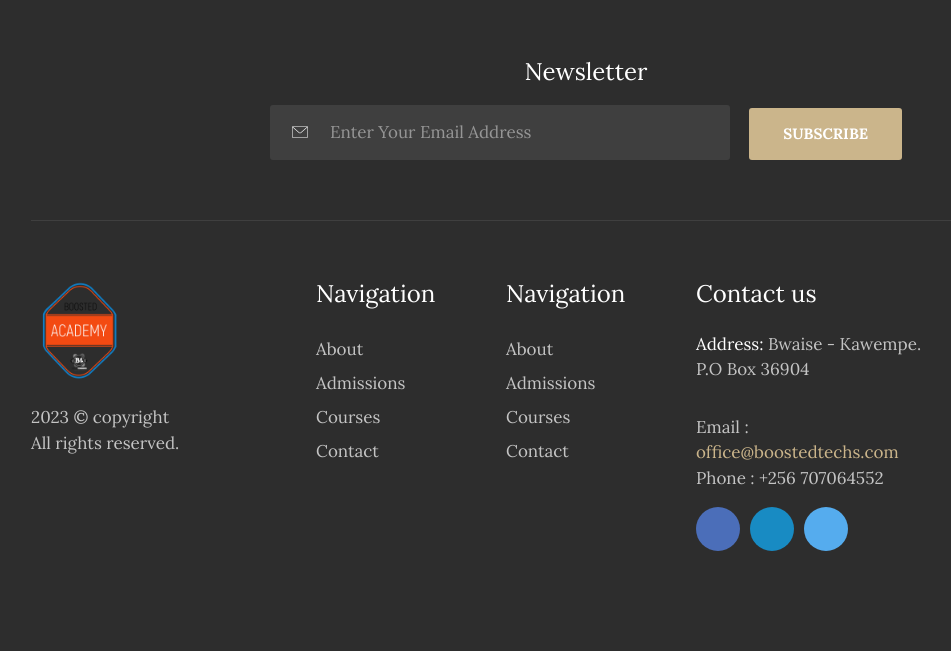
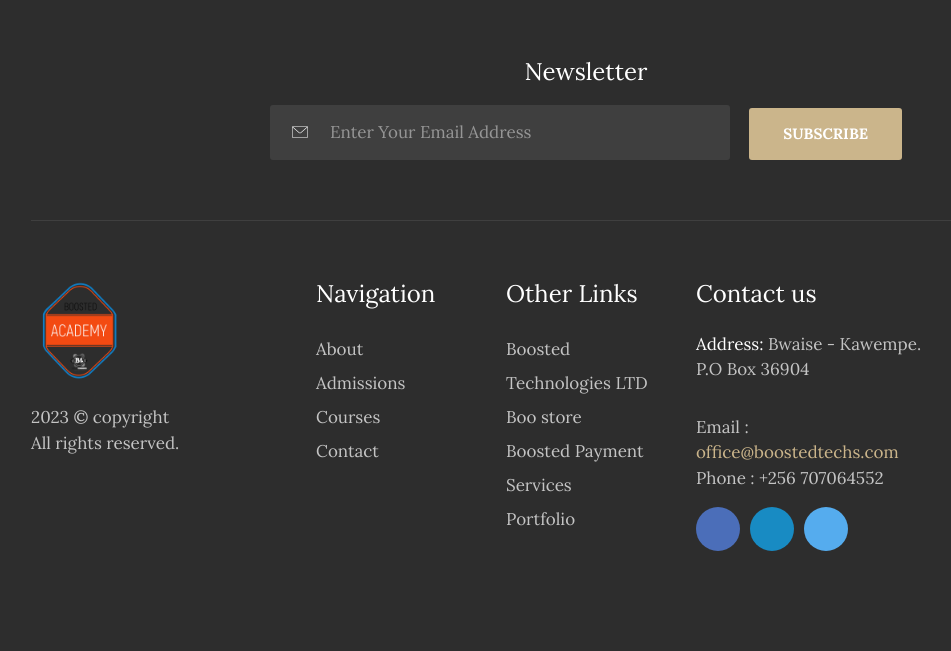
Before and after one commit to Mutooro/academy, a PHP site: page / in a window 1280 px wide. Shown: the part 2908-3559 px from the top of the page, without its empty margins (54-1005 px from the left). Run offline with PHP 8.4, Linux system fonts and the light colour scheme; some libraries are stand-ins or nearby versions; some web fonts are replaced.

Commit message:
new changes

```diff
--- a/index.php
+++ b/index.php
@@ -390,13 +390,13 @@
 </div>
 <div class="col-md-2">
 <div class="sitemap">
-<h3>Navigation</h3>
+<h3>Other Links</h3>
 <ul>
-<li><a href="about.php">About</a></li>
-<li><a href="admission-form.php">Admissions </a></li>
-<li><a href="courses.php">Courses</a></li>
+<li><a href="https://www.boostedtechs.com">Boosted Technologies LTD</a></li>
+<li><a href="https://www.store.boostedtechs.com">Boo store </a></li>
+<li><a href="https://www.boosteds.co">Boosted Payment Services</a></li>
 
-<li><a href="contact.php">Contact</a></li>
+<li><a href="https://www.boostedtechs.com/portfolio">Portfolio</a></li>
 </ul>
 </div>
 </div>
```
Also changed, not shown: about.php (+5 -5 lines), admission-form.php (+5 -5 lines), contact.php (+5 -5 lines), courses.php (+5 -5 lines).
